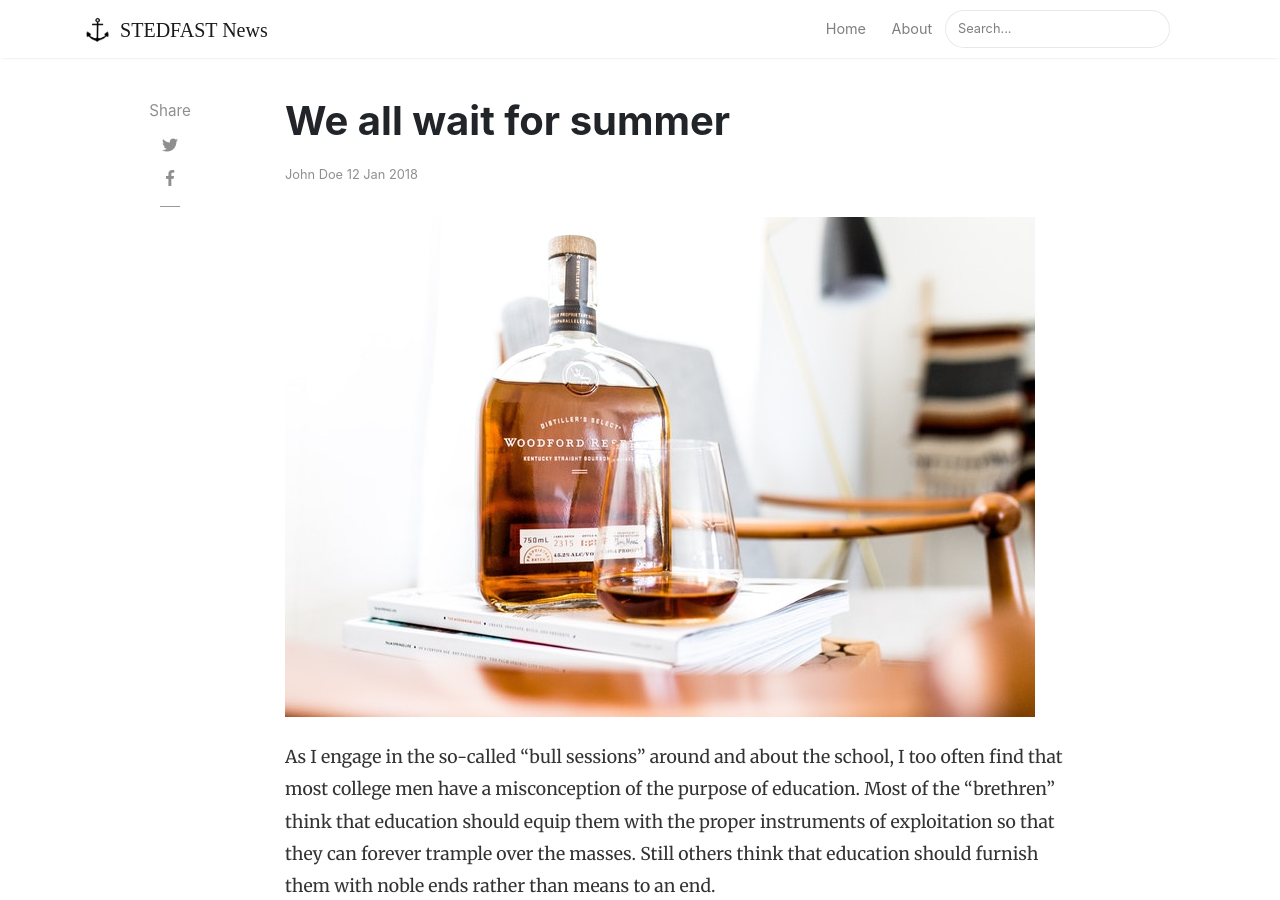
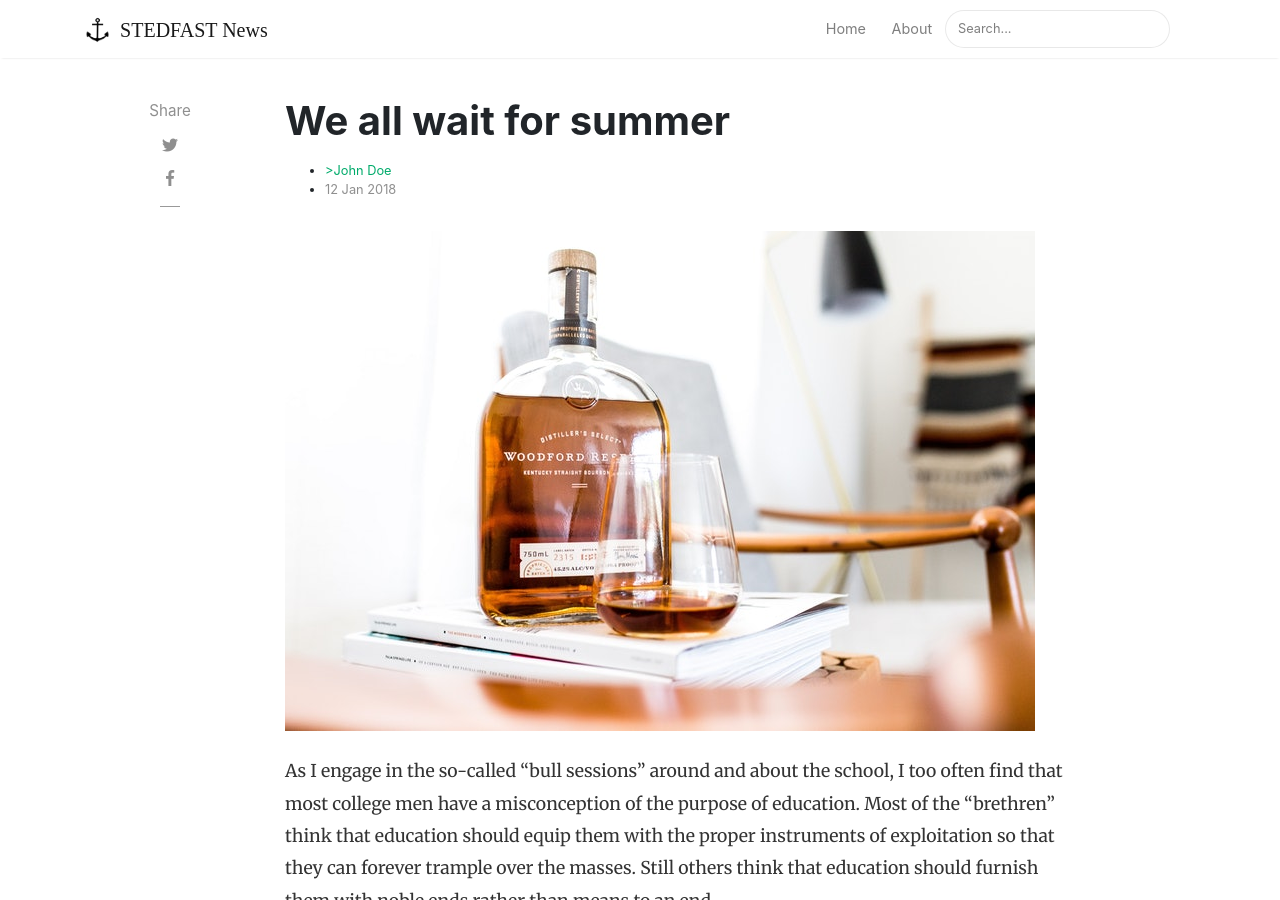
Before and after one commit to flashlightministries/stedfastnews, a Jekyll site: the page built from _posts/2018-01-12-we-all-wait-for-summer.md, in a window 1280 px wide and 900 px high. Built offline with Jekyll 4.4.1, drawn with Linux system fonts in a browser that asks for light colours; nearby versions of some CDN libraries; comment, search, counter and statistics services are not loaded.

Commit message:
Update post.html

```diff
--- a/_layouts/post.html
+++ b/_layouts/post.html
@@ -26,13 +26,19 @@ post_class: post-template
                 <!-- Post Date and Author -->
                 <p>
                     <small>
+                        <ul>
                             {% if page.author %}
-                            <span class="post-author">{{ author.display_name }}</span>
+                            <li>
+                                <a class="post-author smoothscroll" href="#author">>{{ author.display_name }}</a>
+                            </li>
                             {% endif %}
+                            <li>
                                 <span class="post-date"><time class="post-date" datetime="{{ page.date | date:"%Y-%m-%d" }}">{{ page.date | date_to_string }}</time></span>
                                 {% if page.last_modified_at %}
                                 (Updated: <time datetime="{{ page.last_modified_at | date_to_xmlschema }}" itemprop="dateModified">{{ page.last_modified_at | date: "%b %-d, %Y" }}</time>)
+                            </li>
                             {% endif %}
+                        </ul>
                     </small>
                 </p>
             </div>
```
Lines whose indentation alone changed are shown as unchanged.
